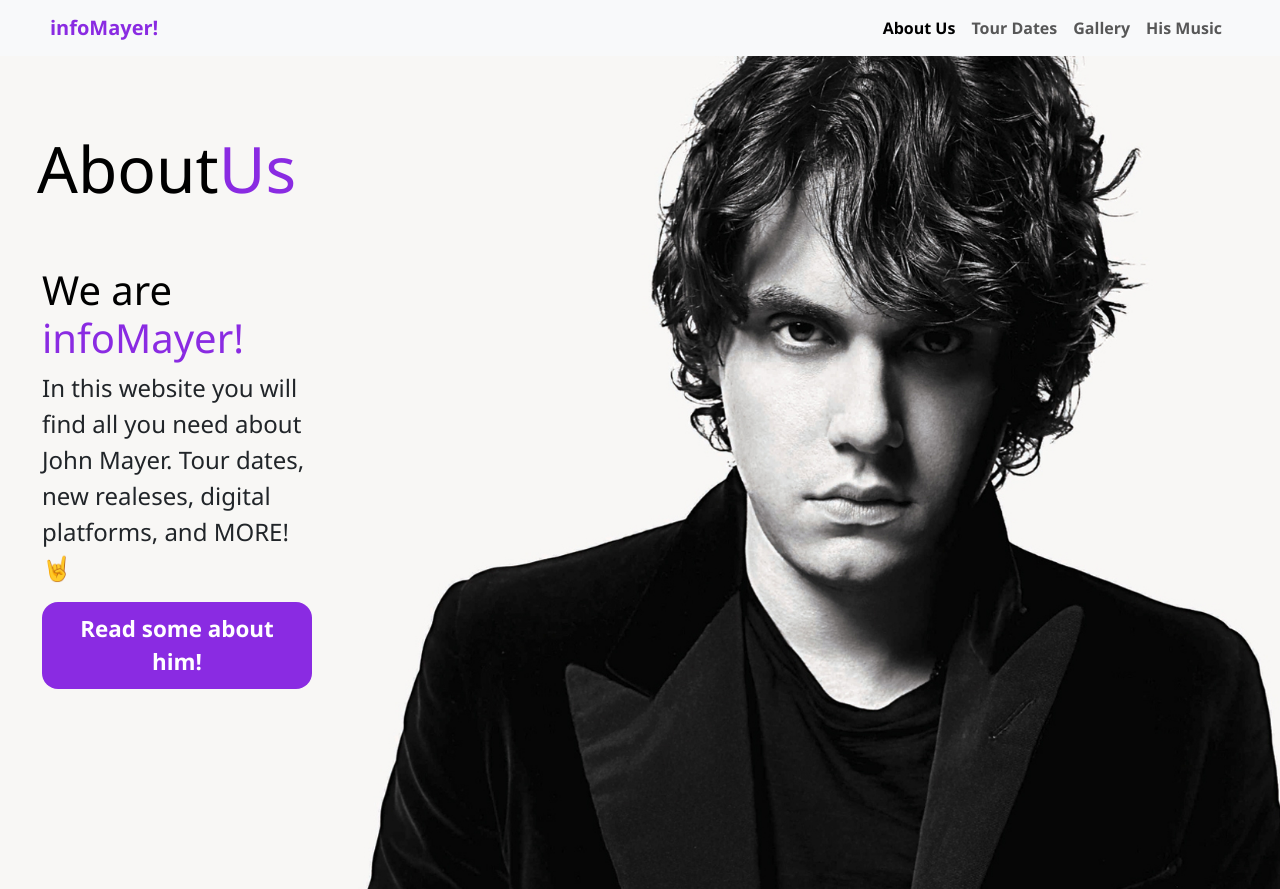
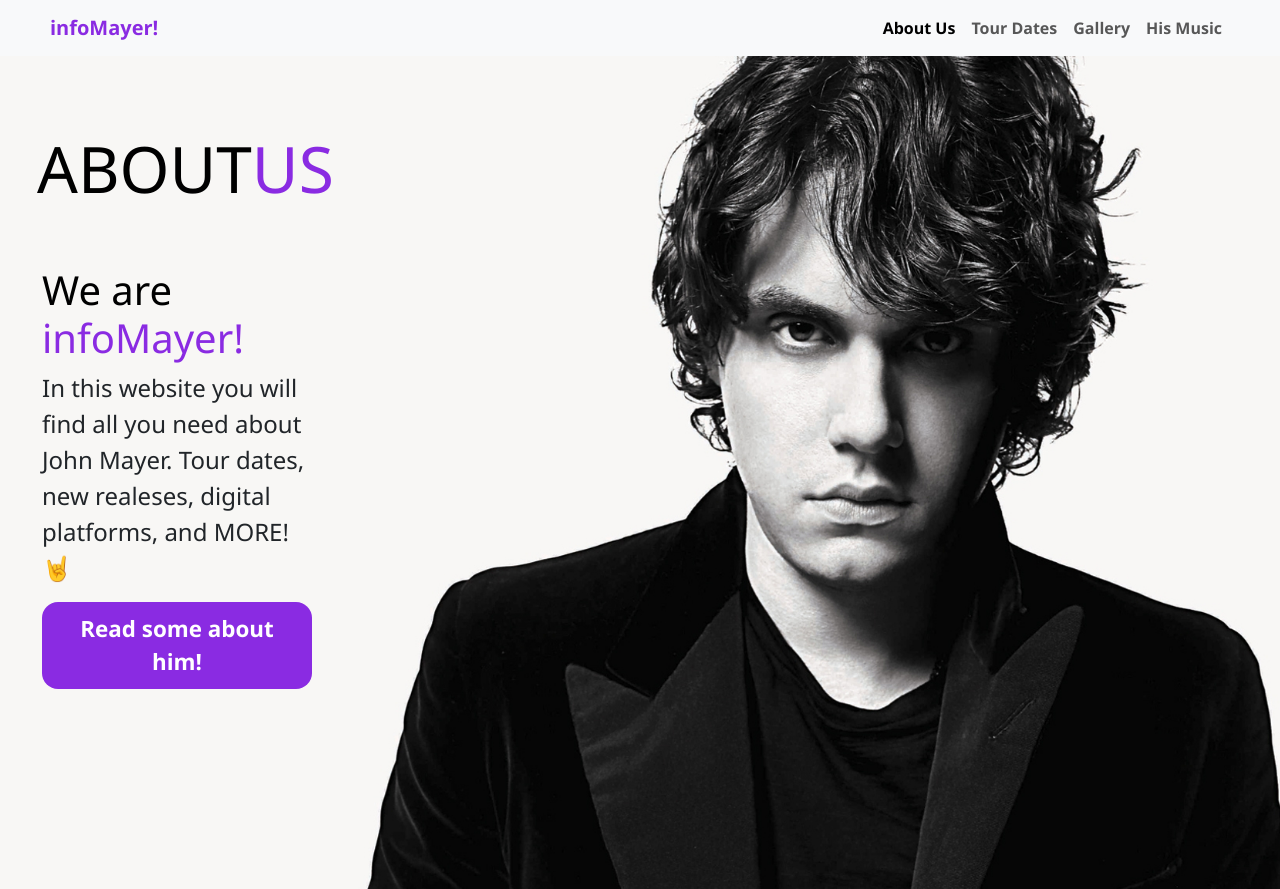
Before and after one commit to juancruzvenier/PreEntrega2-VenierRojas, a website: page pages/aboutUs.html in a window 1280 px wide. Shown: the top 889 px of the page. Drawn offline with nearby package versions, Linux system fonts and the light colour scheme.

Commit message:
mofiqué un  h1

```diff
--- a/pages/aboutUs.html
+++ b/pages/aboutUs.html
@@ -50,7 +50,7 @@
     <main>
         <div class="aboutUs">
             <div class="title-aboutUs">
-                <h1>About <span class="highlight"> Us</span></h1>
+                <h1>ABOUT<span class="highlight"> US</span></h1>
             </div>
 
             <div class="text">
```
